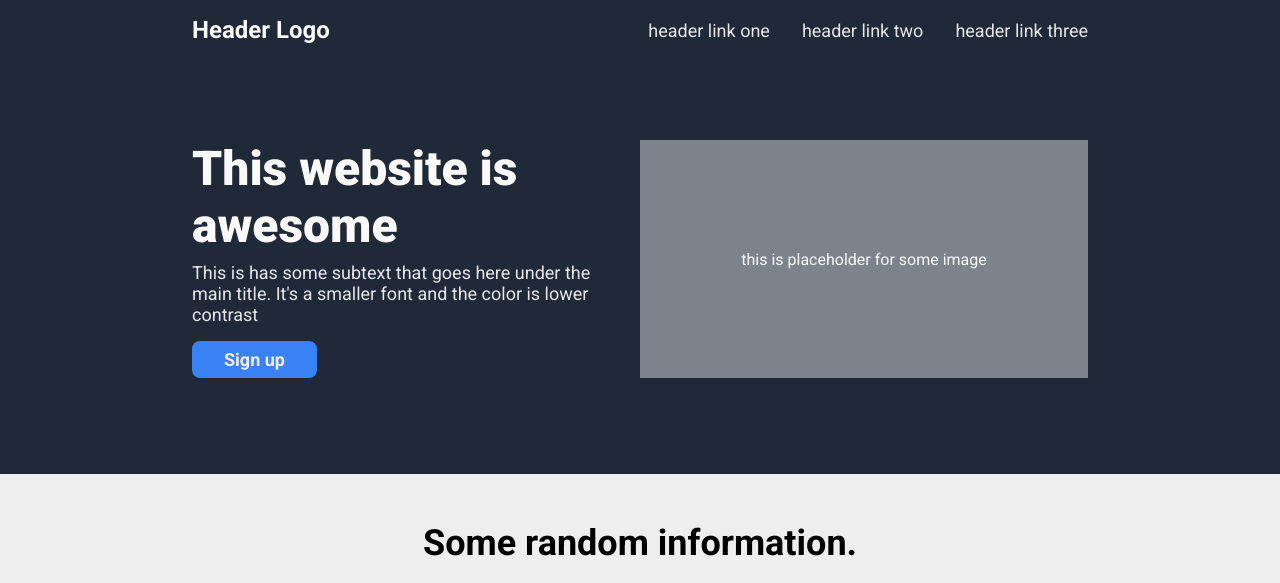
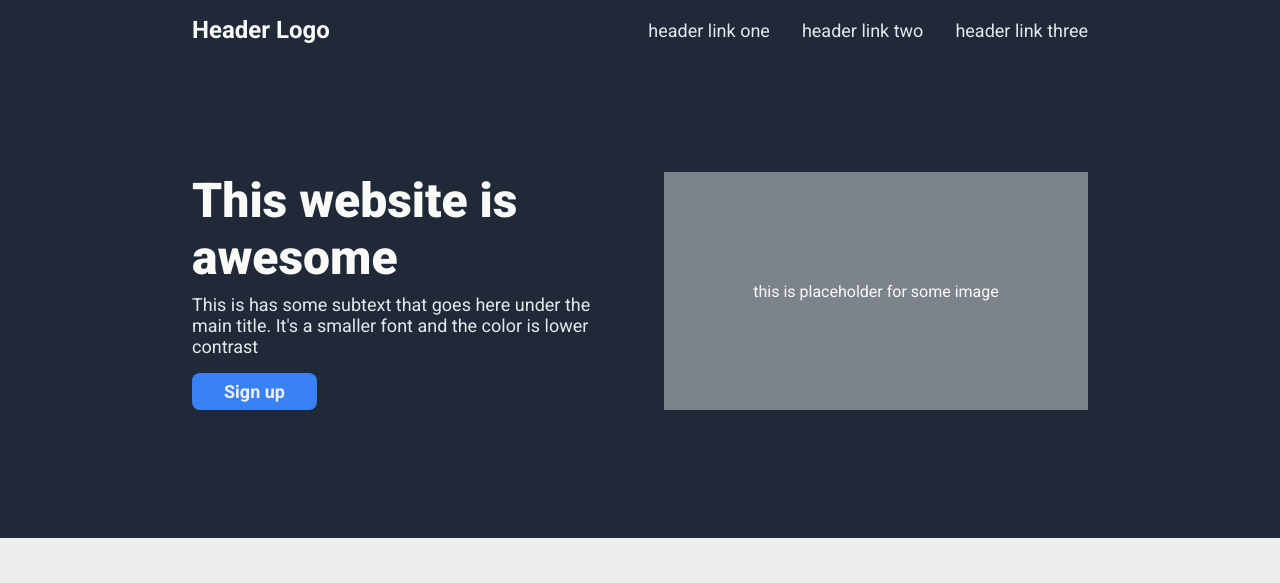
Before and after one commit to kladov-vv/landing-page, a plain HTML site: page index.html in a window 1280 px wide. Shown: the top 583 px of the page. Drawn offline with Linux system fonts and the light colour scheme.

Commit message:
Change style declaratoins for hero section

```diff
--- a/styles.css
+++ b/styles.css
@@ -13,6 +13,7 @@ body {
 }
 
 .header,
+.hero,
 .info,
 .card,
 .sign-up,
@@ -22,6 +23,7 @@ body {
 }
 
 .header,
+.hero,
 .footer {
     background-color: #1F2937;
     color: #f9faf8
@@ -32,9 +34,9 @@ body {
     flex-wrap: wrap;
     justify-content: space-between;
     align-items: center;
-    gap: 6rem;
+    column-gap: 6rem;
+    row-gap: 1rem;
     padding-top: 1rem;
-    padding-bottom: 6rem;
 }
 
 .logo {
@@ -46,8 +48,10 @@ ul {
     font-size: 18px;
     list-style: none;
     display: flex;
+    flex-wrap: wrap;
     justify-content: space-between;
     column-gap: 2rem;
+    row-gap: 1rem;
 }
 
 a {
@@ -57,8 +61,11 @@ a {
 
 .hero {
     display: flex;
+    flex-wrap: wrap;
     justify-content: space-between;
     gap: 3rem;
+    padding-top: 8rem;
+    padding-bottom: 8rem;
 }
 
 .hero-left h1 {
@@ -82,15 +89,20 @@ a {
     border-radius: .5rem;
 }
 
+.hero-left {
+    flex: auto;
+    width: 45%;
+}
+
 .hero-right {
     flex: auto;
     display: flex;
     justify-content: center;
     align-items: center;
     text-align: center;
-    min-width: 50%;
-    min-height: 25%;
-    background-color: #7c838b;;
+    background-color: #7c838b;
+    width: 45%;
+    aspect-ratio: 2/1;
 }
 
 .info,
```
Also changed, not shown: index.html (+2 -1 lines).
